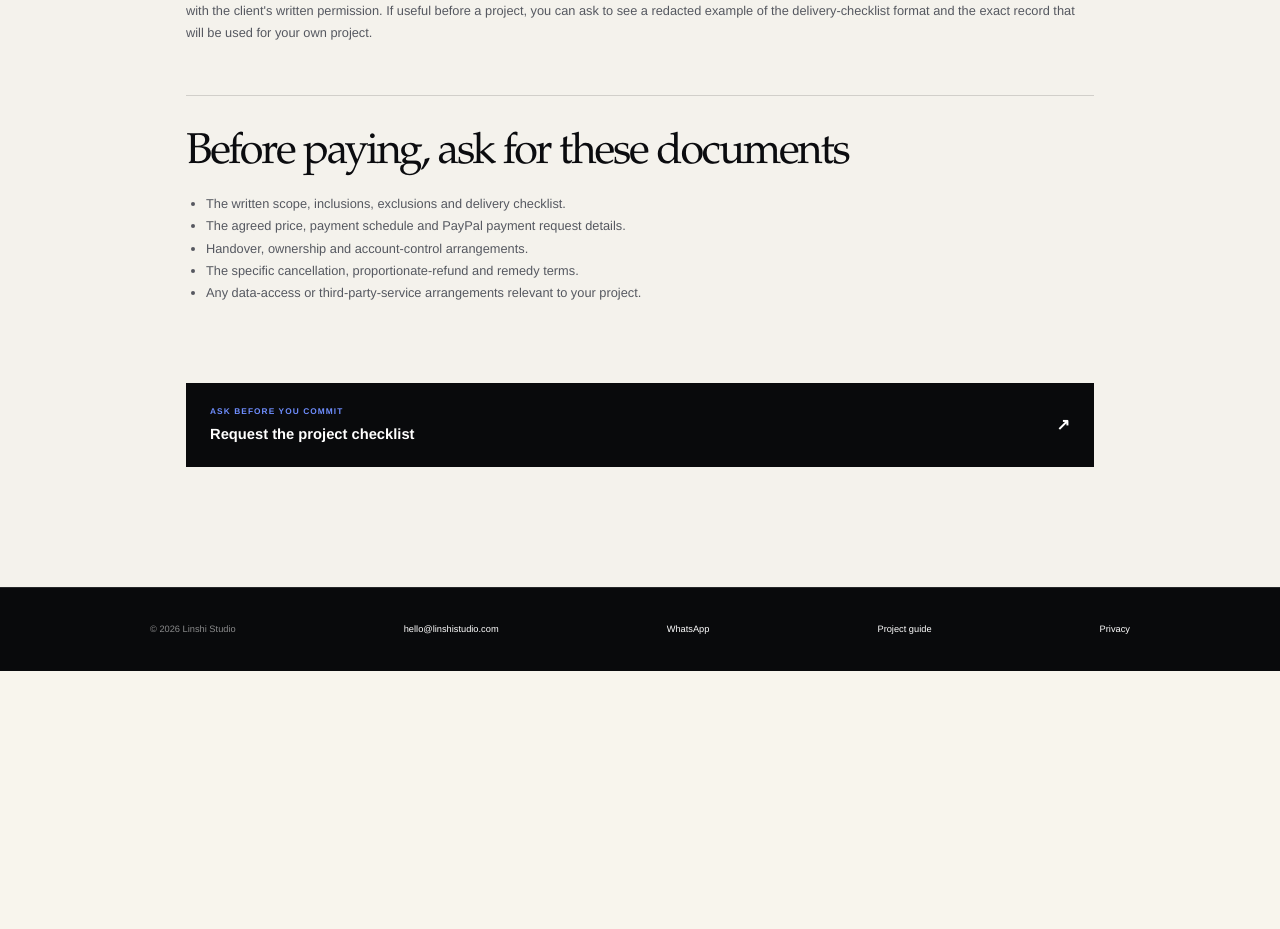
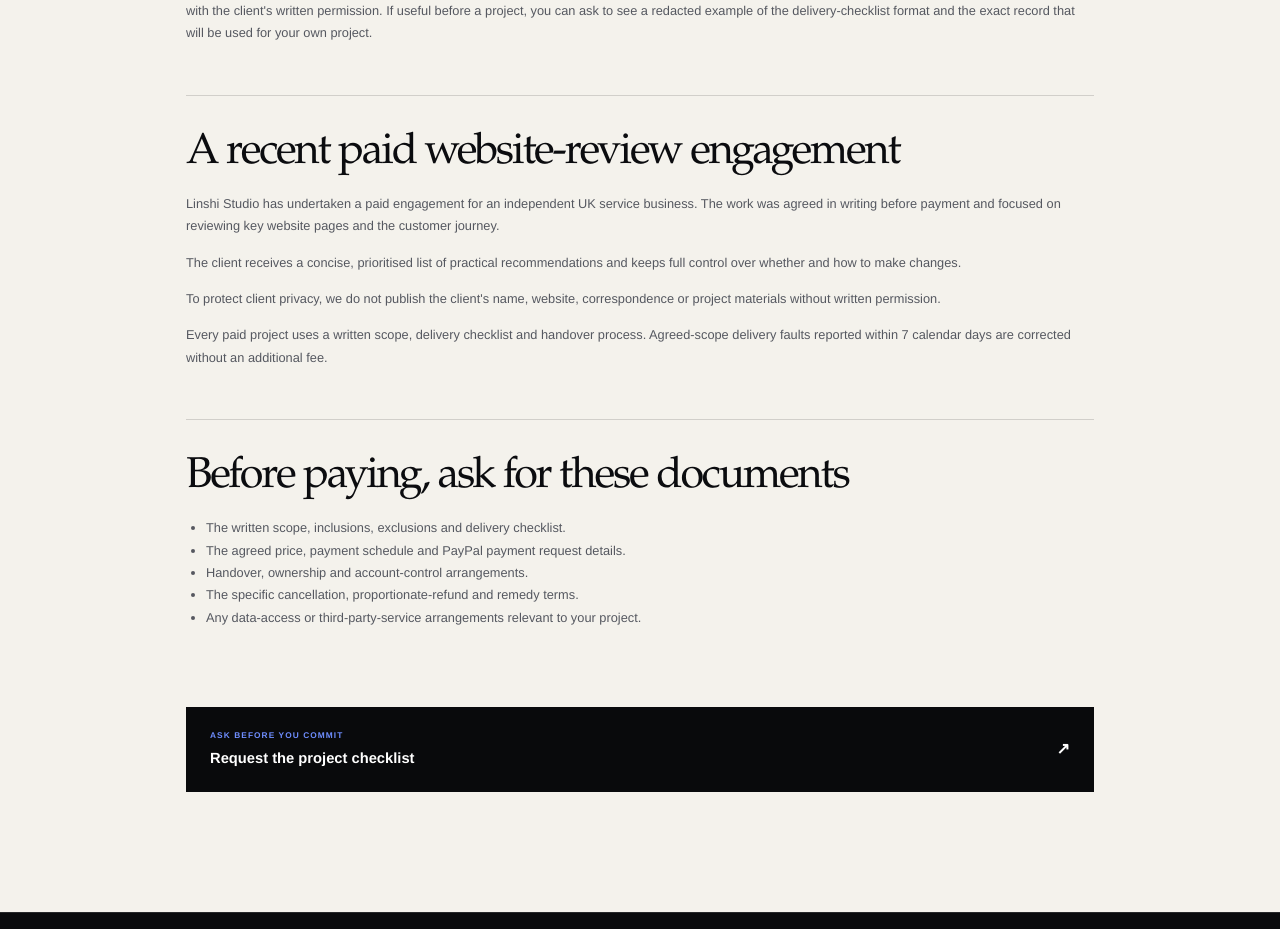
Before and after one commit to linshi156217-bot/linshi156217-bot.github.io, a Next.js app: page /working-together in a window 1280 px wide. Shown: the part 1960-2889 px from the top of the page. Before the commit the page ends 2631 px from the top, so only its background shows below. Built offline with nearby package versions, Linux system fonts and the light colour scheme.

Commit message:
Add anonymised paid engagement evidence (#37)
Co-authored-by: Shi Lin <hello@linshistudio.com>

```diff
--- a/app/working-together/page.jsx
+++ b/app/working-together/page.jsx
@@ -57,6 +57,14 @@ export default function WorkingTogetherPage() {
         </section>
 
         <section className={styles.section}>
+          <h2>A recent paid website-review engagement</h2>
+          <p>Linshi Studio has undertaken a paid engagement for an independent UK service business. The work was agreed in writing before payment and focused on reviewing key website pages and the customer journey.</p>
+          <p>The client receives a concise, prioritised list of practical recommendations and keeps full control over whether and how to make changes.</p>
+          <p>To protect client privacy, we do not publish the client&apos;s name, website, correspondence or project materials without written permission.</p>
+          <p>Every paid project uses a written scope, delivery checklist and handover process. Agreed-scope delivery faults reported within 7 calendar days are corrected without an additional fee.</p>
+        </section>
+
+        <section className={styles.section}>
           <h2>Before paying, ask for these documents</h2>
           <ul>
             <li>The written scope, inclusions, exclusions and delivery checklist.</li>
```
